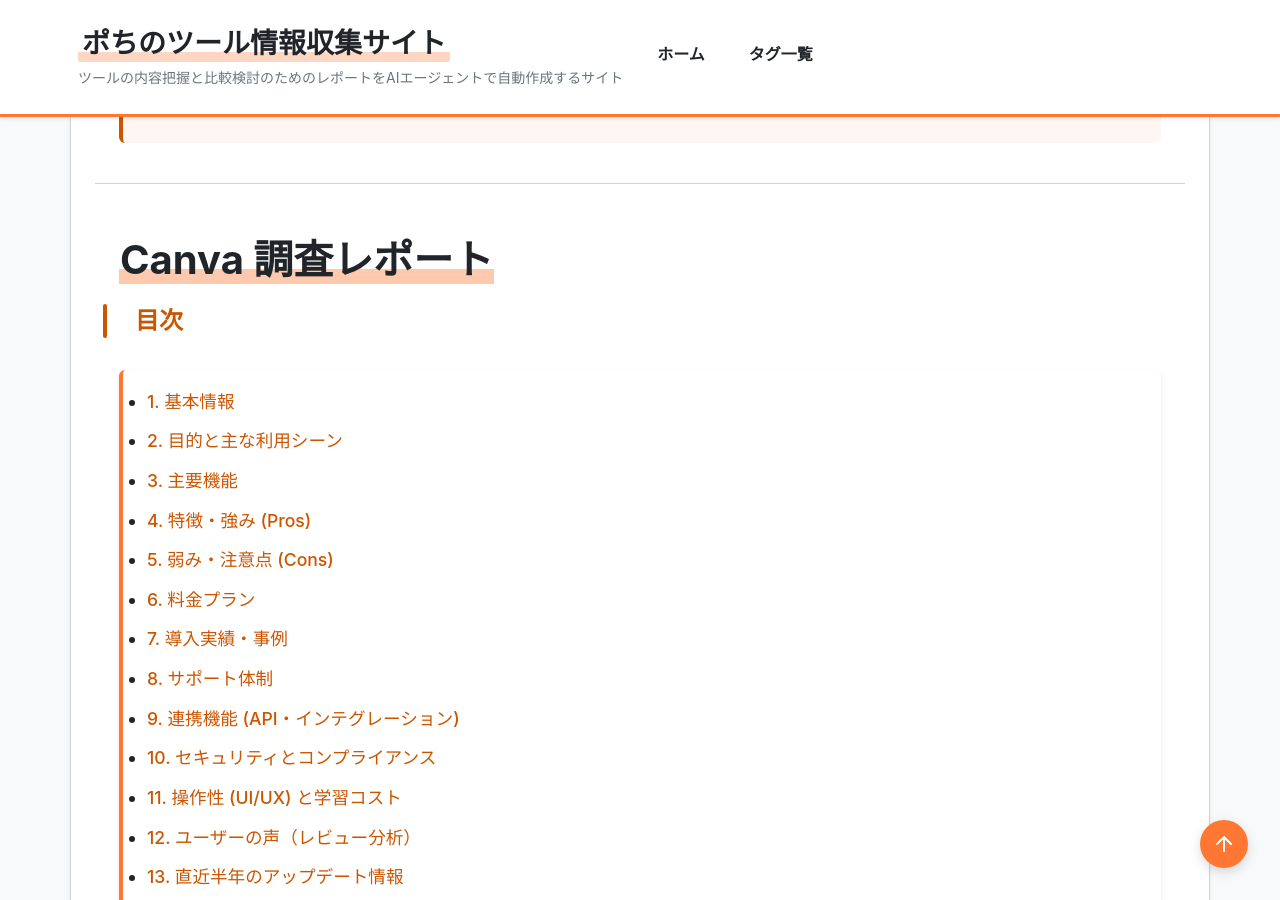
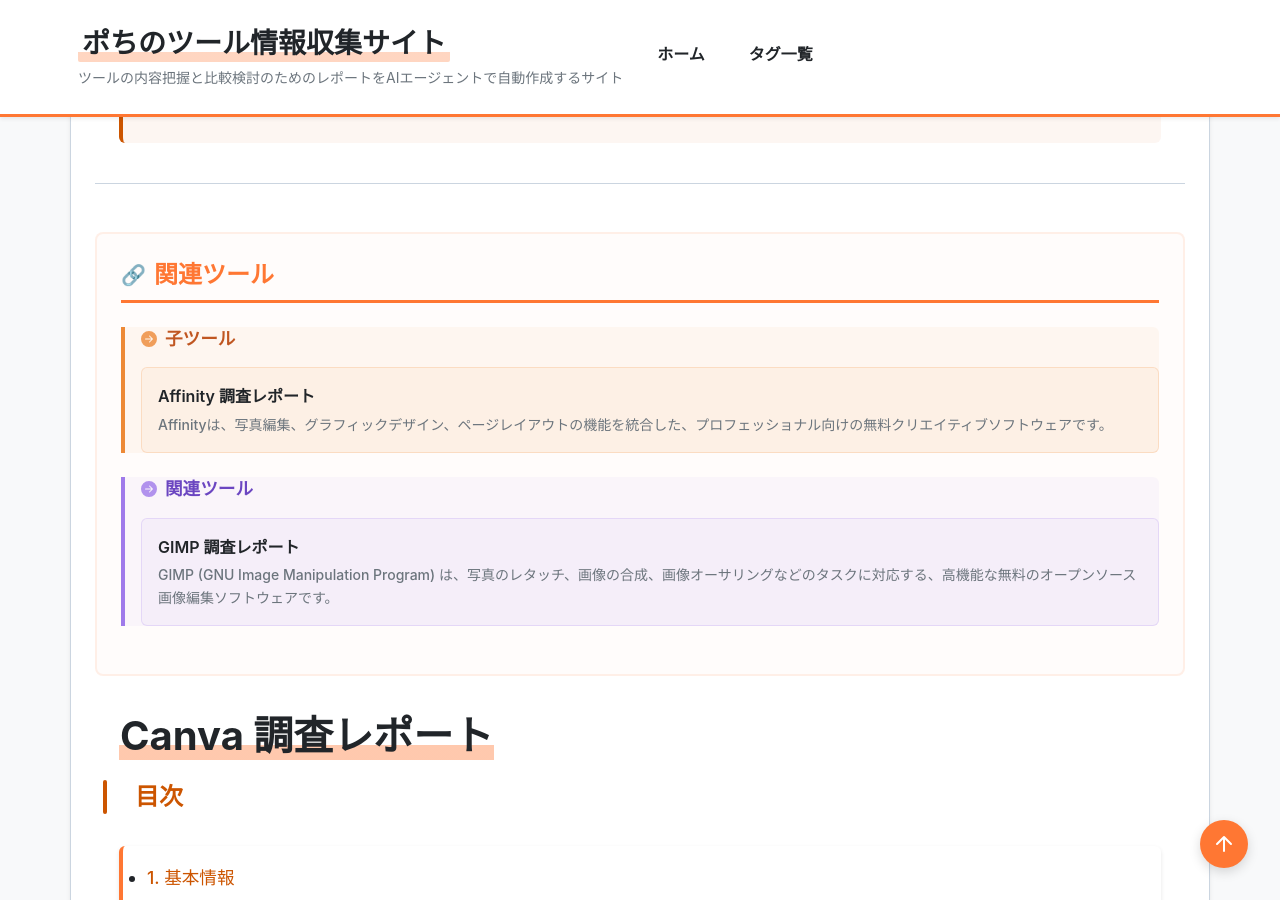
Before and after one commit to aegisfleet/tool-survey-report, a Jekyll site: the page built from _reports/canva.md, in a window 1280 px wide and 900 px high, scrolled down 385 px. Built offline with Jekyll 4.4.1, drawn with Linux system fonts in a browser that asks for light colours.

Commit message:
feat: Add relationships to GIMP, Affinity, and Canva reports
Updated the frontmatter of GIMP, Affinity, and Canva reports to include parent, child, and related tool relationships.

Also updated the `_includes/related-tools.html` template to correctly render these relationships on the report pages.

```diff
--- a/_includes/related-tools.html
+++ b/_includes/related-tools.html
@@ -113,7 +113,7 @@ Processes relationship metadata from front matter and displays parent, child, an
 {% comment %} Render the related tools section if any relationships exist {% endcomment %}
 {% if parent_tool or child_tools.size > 0 or sibling_tools.size > 0 %}
 <section class="related-tools-section" aria-labelledby="related-tools-heading">
-  <h3 id="related-tools-heading">関連レポート</h3>
+  <h3 id="related-tools-heading">関連ツール</h3>
 
   {% if parent_tool %}
   <div class="parent-tool" role="region" aria-labelledby="parent-tool-heading">
@@ -121,7 +121,7 @@ Processes relationship metadata from front matter and displays parent, child, an
       <svg width="16" height="16" viewBox="0 0 16 16" fill="currentColor" aria-hidden="true">
         <path d="M8 0a8 8 0 1 1 0 16A8 8 0 0 1 8 0zM4.5 7.5a.5.5 0 0 0 0 1h5.793l-2.147 2.146a.5.5 0 0 0 .708.708l3-3a.5.5 0 0 0 0-.708l-3-3a.5.5 0 1 0-.708.708L10.293 7.5H4.5z"/>
       </svg>
-      親レポート
+      親ツール
     </h4>
     <a href="{{ parent_tool.url | relative_url }}" class="tool-link">
       <span class="tool-title">{{ parent_tool.title }}</span>
@@ -138,7 +138,7 @@ Processes relationship metadata from front matter and displays parent, child, an
       <svg width="16" height="16" viewBox="0 0 16 16" fill="currentColor" aria-hidden="true">
         <path d="M8 0a8 8 0 1 1 0 16A8 8 0 0 1 8 0zM4.5 7.5a.5.5 0 0 0 0 1h5.793l-2.147 2.146a.5.5 0 0 0 .708.708l3-3a.5.5 0 0 0 0-.708l-3-3a.5.5 0 1 0-.708.708L10.293 7.5H4.5z"/>
       </svg>
-      子レポート
+      子ツール
     </h4>
     <ul class="tools-list">
       {% for child in child_tools %}
@@ -161,7 +161,7 @@ Processes relationship metadata from front matter and displays parent, child, an
       <svg width="16" height="16" viewBox="0 0 16 16" fill="currentColor" aria-hidden="true">
         <path d="M8 0a8 8 0 1 1 0 16A8 8 0 0 1 8 0zM4.5 7.5a.5.5 0 0 0 0 1h5.793l-2.147 2.146a.5.5 0 0 0 .708.708l3-3a.5.5 0 0 0 0-.708l-3-3a.5.5 0 1 0-.708.708L10.293 7.5H4.5z"/>
       </svg>
-      関連レポート
+      関連ツール
     </h4>
     <ul class="tools-list">
       {% for sibling in sibling_tools %}
--- a/_reports/canva.md
+++ b/_reports/canva.md
@@ -10,6 +10,11 @@ tags:
   - "デザイン"
   - "グラフィックデザイン"
   - "オンラインツール"
+relationships:
+  children:
+    - "Affinity"
+  related_tools:
+    - "GIMP"
 description: "Canvaは、ソーシャルメディアの投稿、プレゼンテーション、ポスター、動画、ロゴなどを作成するための、誰でも使えるオンラインデザインおよびビジュアルコミュニケーションプラットフォームです。"
 ---
 
```
Also changed, not shown: _reports/affinity.md (+4 -0 lines), _reports/gimp.md (+4 -0 lines), task-organizing-category-tags.md (+8 -0 lines).
